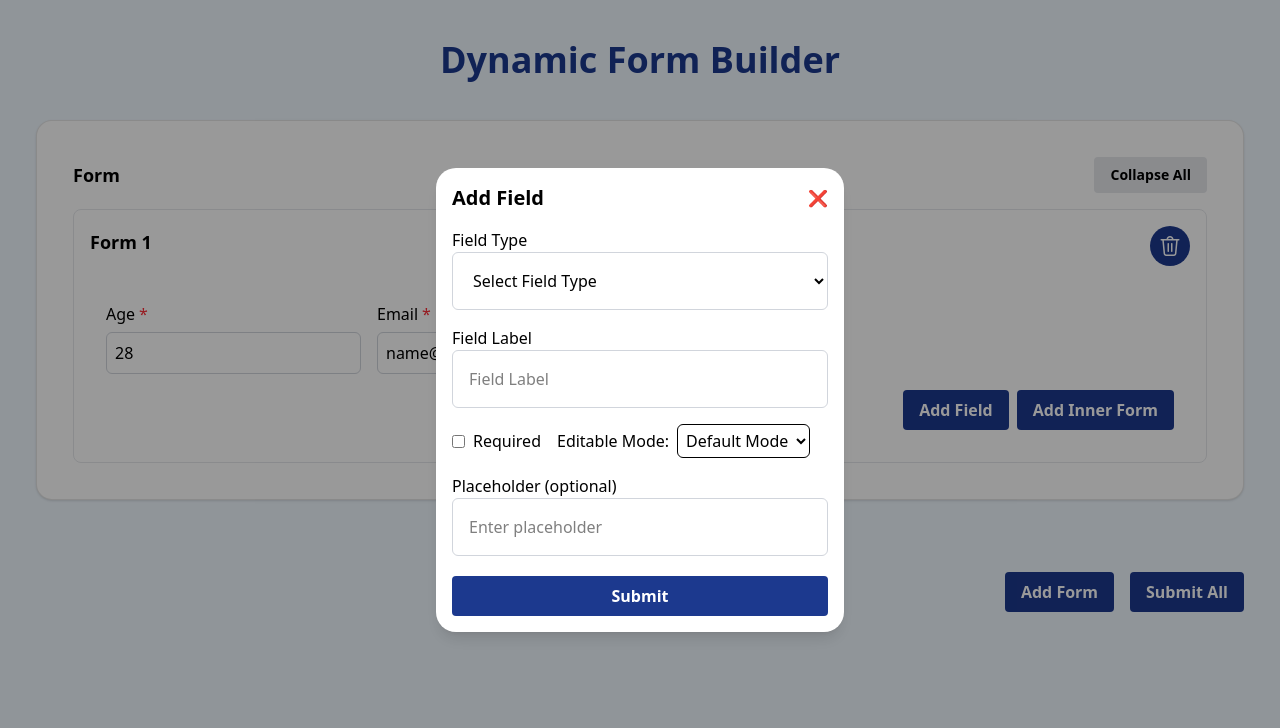
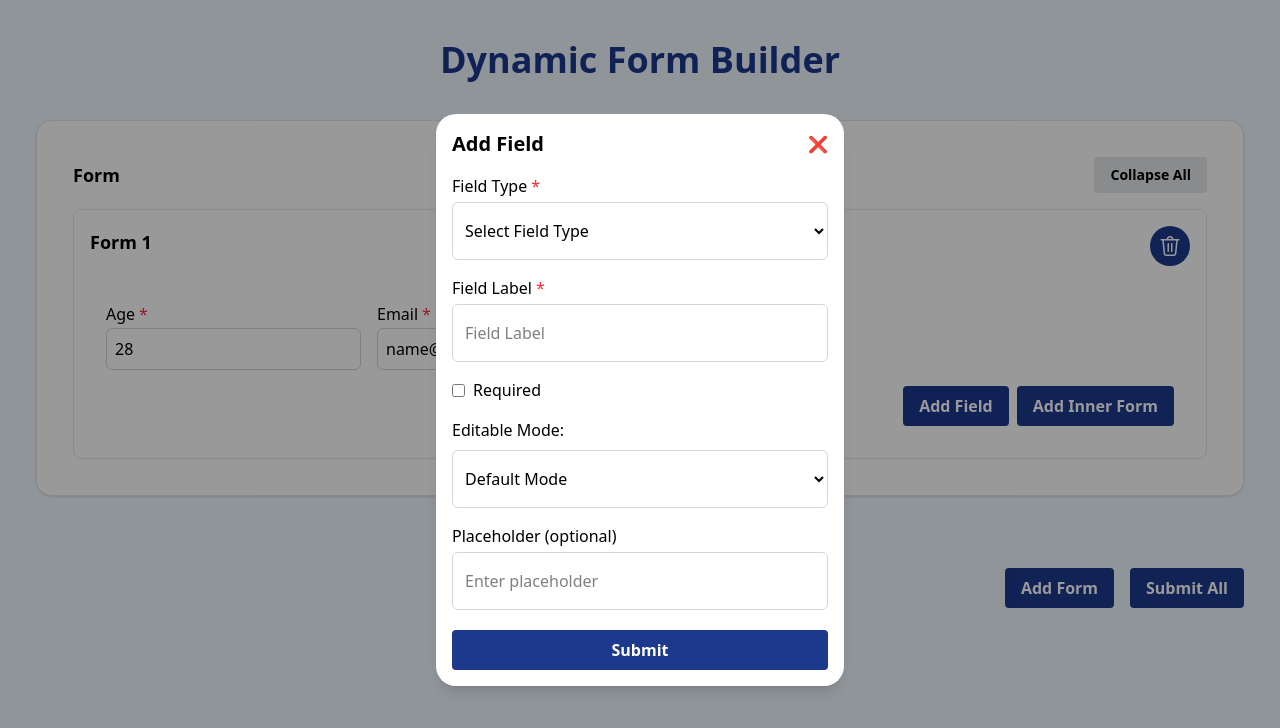
Before and after one commit to Ayush1323/dynamicForm, a React (Vite) app: page / in a window 1280 px wide. Both pictures are taken after typing "name@example.com" into the empty fields and a click on the button "Add Field". Shown: the top 728 px of the page. Built offline with nearby package versions, Linux system fonts and the light colour scheme.

Commit message:
doen some changes

```diff
--- a/src/App.jsx
+++ b/src/App.jsx
@@ -105,6 +105,7 @@ function App() {
   };
 
   const handleDeleteForm = (targetFormId) => {
+    console.log("Delete Form ID:", targetFormId);
     const updateForms = (items) =>
       items
         .filter((form) => form.id !== targetFormId)
@@ -112,6 +113,24 @@ function App() {
           ...form,
           innerForms: updateForms(form.innerForms),
         }));
+
+    setForms((prev) => updateForms(prev));
+  };
+
+  const handleDeleteField = (formId, fieldId) => {
+    const updateForms = (items) =>
+      items.map((form) => {
+        if (form.id === formId) {
+          return {
+            ...form,
+            data: form.data.filter((f) => f.id !== fieldId),
+          };
+        }
+        if (form.innerForms.length > 0) {
+          return { ...form, innerForms: updateForms(form.innerForms) };
+        }
+        return form;
+      });
 
     setForms((prev) => updateForms(prev));
   };
@@ -152,6 +171,7 @@ function App() {
                 formIndex={index + 1}
                 registerFormValidator={registerFormValidator}
                 onDeleteForm={handleDeleteForm}
+                onDeleteField={handleDeleteField}
               />
             )}
           </div>
--- /dev/null
+++ b/src/common/CommonLabel.jsx
@@ -0,0 +1,10 @@
+function CommonLabel({ label }) {
+  return (
+    <div className="flex gap-1 mb-1">
+      <label className="block font-medium">{label}</label>
+      <span className="text-red-500">*</span>
+    </div>
+  );
+}
+
+export default CommonLabel;
--- a/src/pages/AddFieldPopup.jsx
+++ b/src/pages/AddFieldPopup.jsx
@@ -3,6 +3,7 @@ import Button from "../common/Button";
 import { INPUT_TYPES } from "../utils/typesOfInput";
 import CheckboxField from "../common/fields/CheckboxField";
 import InputField from "../common/fields/InputField";
+import CommonLabel from "../common/CommonLabel";
 
 const generateId = () => Date.now() + Math.floor(Math.random() * 10000);
 
@@ -84,14 +85,14 @@ function AddFieldPopup({ isOpen, onClose, formId, onAddField }) {
         </div>
 
         <div className="mt-4">
-          <label className="block font-medium">Field Type</label>
+          <CommonLabel label="Field Type" />
           <select
             value={selectedKey}
             onChange={(e) => {
               setSelectedKey(e.target.value);
               setErrors((prev) => ({ ...prev, selectedKey: "" }));
             }}
-            className={`border rounded-md p-4 w-full focus:outline-none cursor-pointer ${
+            className={`border rounded-md py-4 px-2 w-full focus:outline-gray-200 cursor-pointer ${
               errors.selectedKey ? "border-red-500" : "border-gray-300"
             }`}
           >
@@ -108,7 +109,7 @@ function AddFieldPopup({ isOpen, onClose, formId, onAddField }) {
         </div>
 
         <div className="mt-4">
-          <label className="block font-medium">Field Label</label>
+          <CommonLabel label="Field Label" />
           <input
             value={label}
             onChange={(e) => {
@@ -117,7 +118,7 @@ function AddFieldPopup({ isOpen, onClose, formId, onAddField }) {
             }}
             type="text"
             placeholder="Field Label"
-            className={`border rounded-md p-4 w-full capitalize focus:outline-none ${
+            className={`border rounded-md py-4 px-3 w-full capitalize focus:outline-none ${
               errors.label ? "border-red-500" : "border-gray-300"
             }`}
           />
@@ -126,8 +127,7 @@ function AddFieldPopup({ isOpen, onClose, formId, onAddField }) {
           )}
         </div>
 
-        <div className="flex items-center gap-4 mt-4">
-          <label className="flex items-center gap-2">
+        <label className="flex items-center gap-2 mt-4 cursor-pointer w-fit">
           <input
             type="checkbox"
             checked={isRequired}
@@ -136,7 +136,7 @@ function AddFieldPopup({ isOpen, onClose, formId, onAddField }) {
           Required
         </label>
 
-          <label className="flex items-center gap-2">
+        <label className="flex flex-col gap-2 mt-4">
           <span>Editable Mode:</span>
           <select
             value={editableMode}
@@ -144,20 +144,19 @@ function AddFieldPopup({ isOpen, onClose, formId, onAddField }) {
               setEditableMode(e.target.value);
               setErrors((prev) => ({ ...prev, defaultValue: "" }));
             }}
-              className="border rounded-md p-1 cursor-pointer"
+            className="border rounded-md py-4 px-2 w-full focus:outline-gray-200 cursor-pointer border-gray-300"
           >
             <option value="">Default Mode</option>
             <option value="readonly">Read Only</option>
             <option value="disabled">Disabled</option>
           </select>
         </label>
-        </div>
 
         {(editableMode === "readonly" || editableMode === "disabled") && (
           <div className="mt-4">
             {selectedOption?.inputType === "checkbox" ? (
               <div className="flex gap-1.5">
-                <label className="block font-medium">Default Value</label>
+                <CommonLabel label="Default Value" />
                 <CheckboxField
                   checked={defaultValue}
                   onChange={(e) => setDefaultValue(e.target.checked)}
@@ -170,7 +169,7 @@ function AddFieldPopup({ isOpen, onClose, formId, onAddField }) {
               </div>
             ) : selectedOption?.inputType === "date" ? (
               <>
-                <label className="block font-medium">Default Value</label>
+                <CommonLabel label="Default Value" />
                 <InputField
                   type="date"
                   value={defaultValue}
@@ -182,7 +181,7 @@ function AddFieldPopup({ isOpen, onClose, formId, onAddField }) {
               </>
             ) : selectedOption?.inputType === "number" ? (
               <>
-                <label className="block font-medium">Default Value</label>
+                <CommonLabel label="Default Value" />
                 <InputField
                   type="number"
                   value={defaultValue}
@@ -195,7 +194,7 @@ function AddFieldPopup({ isOpen, onClose, formId, onAddField }) {
               </>
             ) : (
               <>
-                <label className="block font-medium">Default Value</label>
+                <CommonLabel label="Default Value" />
                 <InputField
                   type="text"
                   value={defaultValue}
@@ -214,13 +213,15 @@ function AddFieldPopup({ isOpen, onClose, formId, onAddField }) {
         )}
 
         <div className="mt-4">
-          <label className="block font-medium">Placeholder (optional)</label>
+          <label className="block font-medium mb-1">
+            Placeholder (optional)
+          </label>
           <InputField
             type="text"
             value={placeholder}
             onChange={(e) => setPlaceholder(e.target.value)}
             placeholder="Enter placeholder"
-            className="border rounded-md p-4 w-full focus:outline-none border-gray-300"
+            className="border rounded-md py-4 px-3 w-full focus:outline-none border-gray-300"
           />
         </div>
 
--- a/src/pages/EditFieldPopup.jsx
+++ b/src/pages/EditFieldPopup.jsx
@@ -246,7 +246,7 @@ const EditFieldPopup = ({ field, isOpen, onClose, onUpdateField }) => {
             >
               Cancel
             </button>
-            <Button buttonLabel="Save" onClick={handleSave} className="px-6"/>
+            <Button buttonLabel="Save" onClick={handleSave} className="px-6" />
           </div>
         </div>
       </div>
--- a/src/pages/Form.jsx
+++ b/src/pages/Form.jsx
@@ -19,6 +19,7 @@ function Form({
   parentIndex = "",
   registerFormValidator,
   onDeleteForm,
+  onDeleteField,
 }) {
   const [formState, setFormState] = useState(
     Object.fromEntries(
@@ -191,31 +192,60 @@ function Form({
       </div>
       <div className="grid grid-cols-4 gap-4 mt-5 p-4 rounded-lg">
         {fields.map((field) => (
-          <div key={field.id} className="flex flex-col gap-1.5 relative group">
-            <div
-              className="flex items-center justify-between gap-1 cursor-pointer"
-              onClick={() => handleEditField(field)}
-            >
+          <div key={field.id} className="flex flex-col gap-0.5 relative group">
+            <div className="flex items-center justify-between gap-1">
               <FieldWrapper
                 label={field.label}
                 isRequired={field.isRequired}
                 error={errors[field.key]}
               />
+              <div className="flex gap-1 opacity-0 group-hover:opacity-100 transition-opacity">
                 <button
                   type="button"
                   onClick={(e) => {
                     e.stopPropagation();
                     handleEditField(field);
                   }}
-                className="ml-2 text-sm text-blue-500 opacity-0 group-hover:opacity-100 transition-opacity cursor-pointer"
+                  className="cursor-pointer w-6 h-6 flex items-center justify-center rounded-full hover:opacity-70 bg-blue-900"
                 >
                   <img
-                  src="/images/edit-icon.png"
+                    src="/images/pencil.png"
                     alt="Edit Icon"
-                  height={28}
-                  width={28}
+                    height={14}
+                    width={14}
                   />
                 </button>
+                <button
+                  type="button"
+                  onClick={(e) => {
+                    e.stopPropagation();
+                    onDeleteField(formId, field.id);
+                    setFormState((prev) => {
+                      const newState = { ...prev };
+                      delete newState[field.key];
+                      return newState;
+                    });
+                    setErrors((prev) => {
+                      const newErr = { ...prev };
+                      delete newErr[field.key];
+                      return newErr;
+                    });
+                    setTouched((prev) => {
+                      const newTouched = { ...prev };
+                      delete newTouched[field.key];
+                      return newTouched;
+                    });
+                  }}
+                  className="cursor-pointer w-6 h-6 flex items-center justify-center rounded-full hover:opacity-70 bg-blue-900"
+                >
+                  <img
+                    src="/images/delete-icon.png"
+                    alt="delete-icon"
+                    height={16}
+                    width={16}
+                  />
+                </button>
+              </div>
             </div>
 
             {renderInput(field)}
```
Also changed, not shown: public/images/pencil.png (added). Lines whose indentation alone changed are shown as unchanged.
